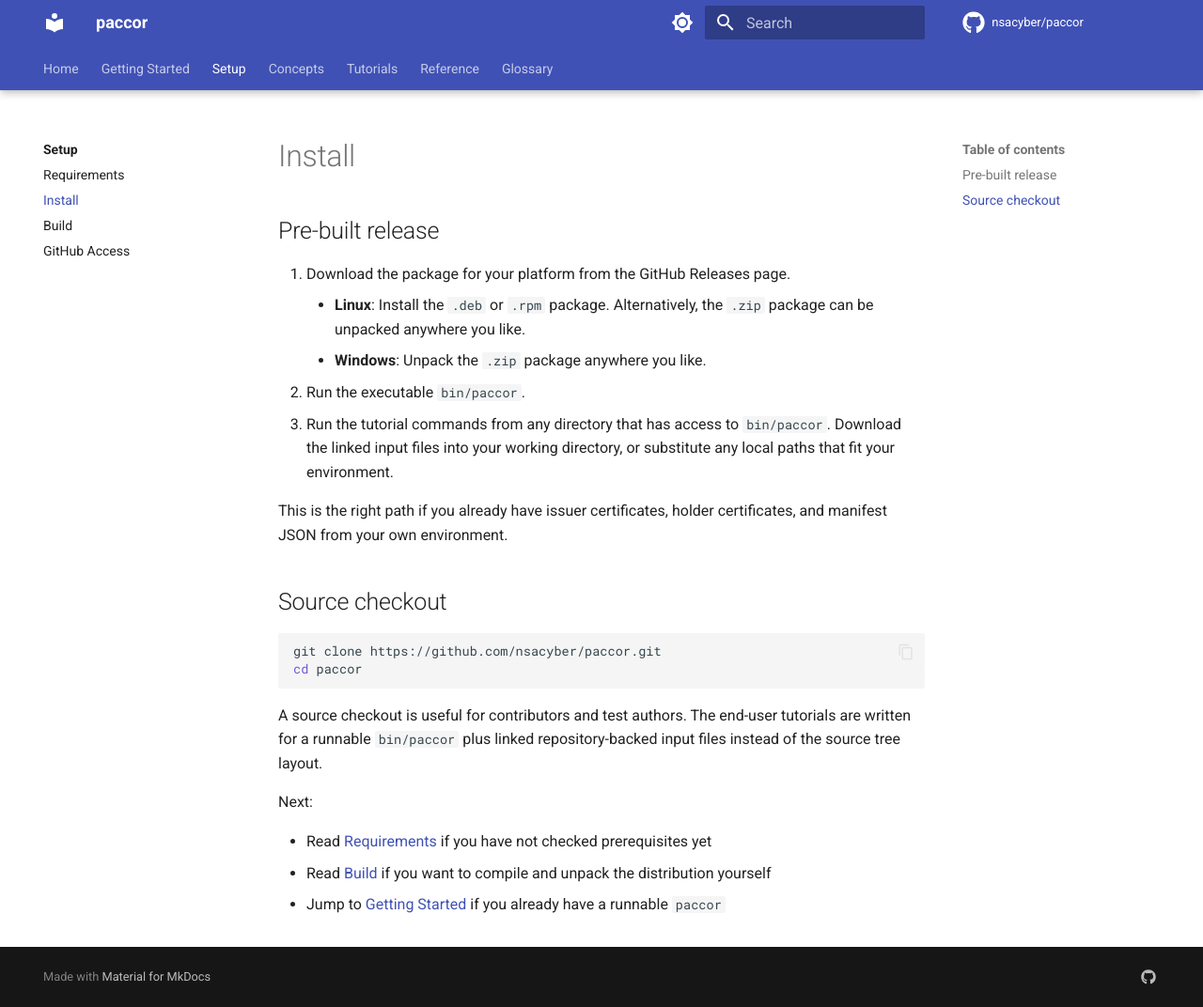
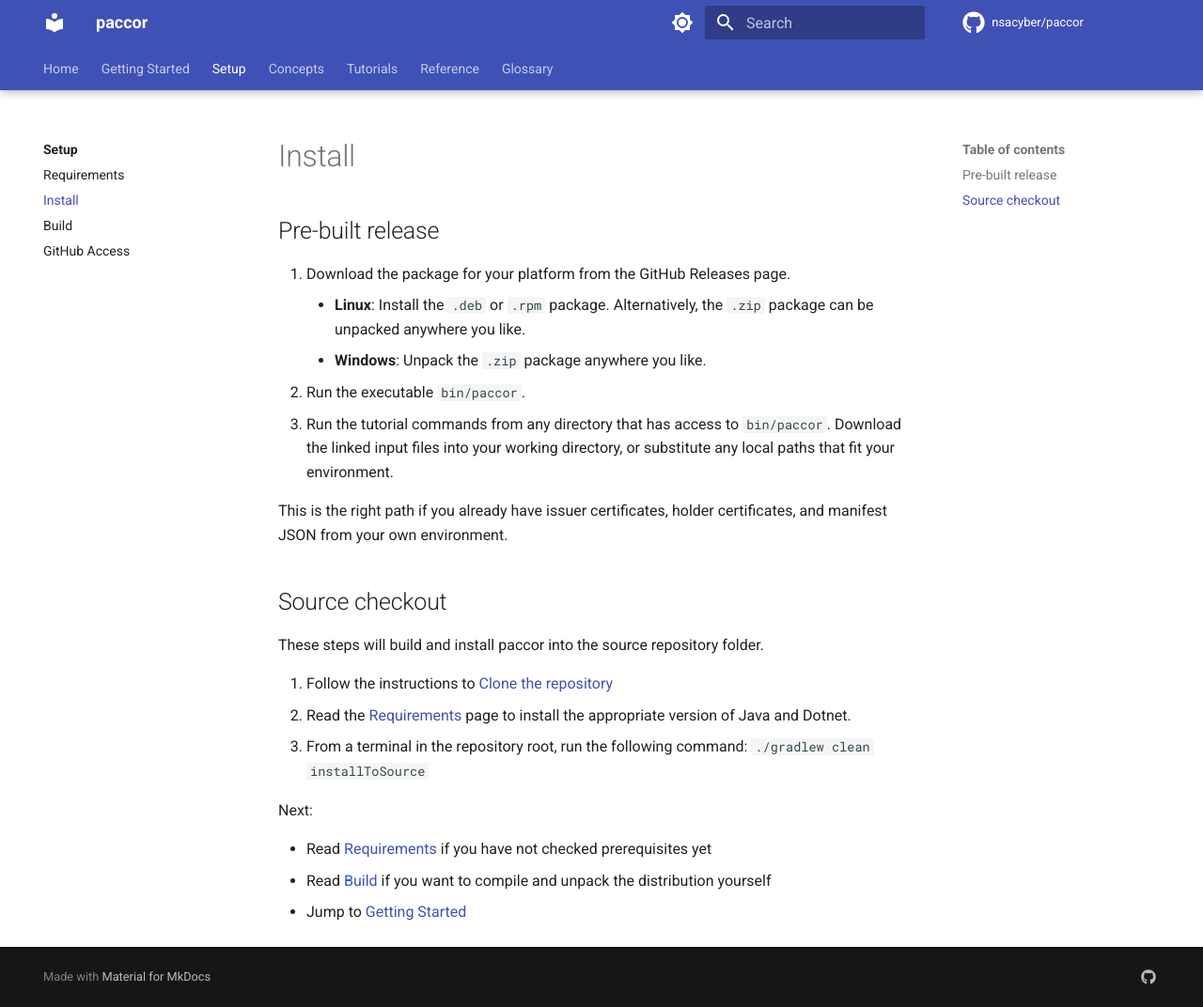
Before and after one commit to nsacyber/paccor, an MkDocs documentation site: the page built from docs/setup/install.md, in a window 1280 px wide and 1072 px high. Shown: the whole window at 94% size. Built offline with MkDocs 1.6.1 and Material for MkDocs 9.7.7, drawn with Linux system fonts in a browser that asks for light colours; comment, search, counter and statistics services are not loaded.

Commit message:
Saving docs update

````diff
--- a/docs/setup/install.md
+++ b/docs/setup/install.md
@@ -12,15 +12,14 @@ This is the right path if you already have issuer certificates, holder certifica
 
 ## Source checkout
 
-```bash
-git clone https://github.com/nsacyber/paccor.git
-cd paccor
-```
+These steps will build and install paccor into the source repository folder.
 
-A source checkout is useful for contributors and test authors. The end-user tutorials are written for a runnable `bin/paccor` plus linked repository-backed input files instead of the source tree layout.
+1. Follow the instructions to [Clone the repository](<github.md#clone-the-repository>)
+2. Read the [Requirements](requirements.md) page to install the appropriate version of Java and Dotnet.
+3. From a terminal in the repository root, run the following command: `./gradlew clean installToSource`
 
 Next:
 
 - Read [Requirements](requirements.md) if you have not checked prerequisites yet
 - Read [Build](build.md) if you want to compile and unpack the distribution yourself
-- Jump to [Getting Started](../getting-started.md) if you already have a runnable `paccor`
+- Jump to [Getting Started](../getting-started.md)
````
Also changed, not shown: docs/setup/build.md (+1 -1 lines).
